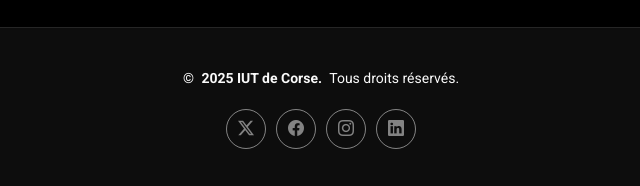
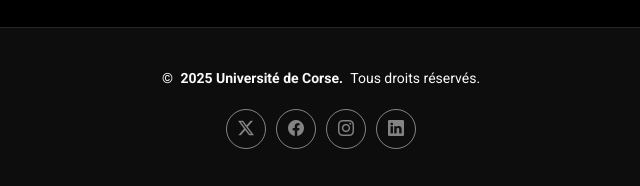
Before and after one commit to luccatorrese/luccatorrese.github.io, a plain HTML site: page index.html in a window 1280 px wide. Shown: the part 1249-1435 px from the top of the page, 319-959 px from the left. Drawn offline with Linux system fonts and the light colour scheme.

Commit message:
Add files via upload

```diff
--- a/index.html
+++ b/index.html
@@ -193,7 +193,7 @@
 
     <div class="container">
       <div class="copyright text-center ">
-        <p>© <span></span> <strong class="px-1 sitename">2025 IUT de Corse.</strong> <span>Tous droits réservés.</span></p>
+          <p>© <span></span> <strong class="px-1 sitename">2025 Université de Corse.</strong> <span>Tous droits réservés.</span></p>
       </div>
       <div class="social-links d-flex justify-content-center">
         <a href="#"><i class="bi bi-twitter-x"></i></a>
```
Also changed, not shown: about.html (+1 -1 lines), contact.html (+1 -1 lines), gallery.html (+1 -1 lines), skills.html (+1 -1 lines).
